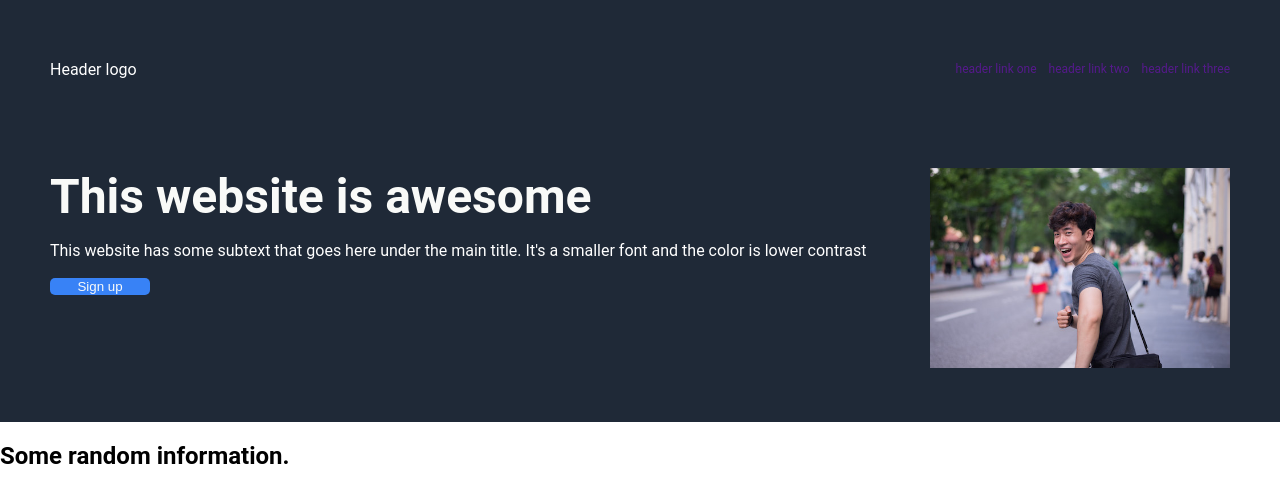
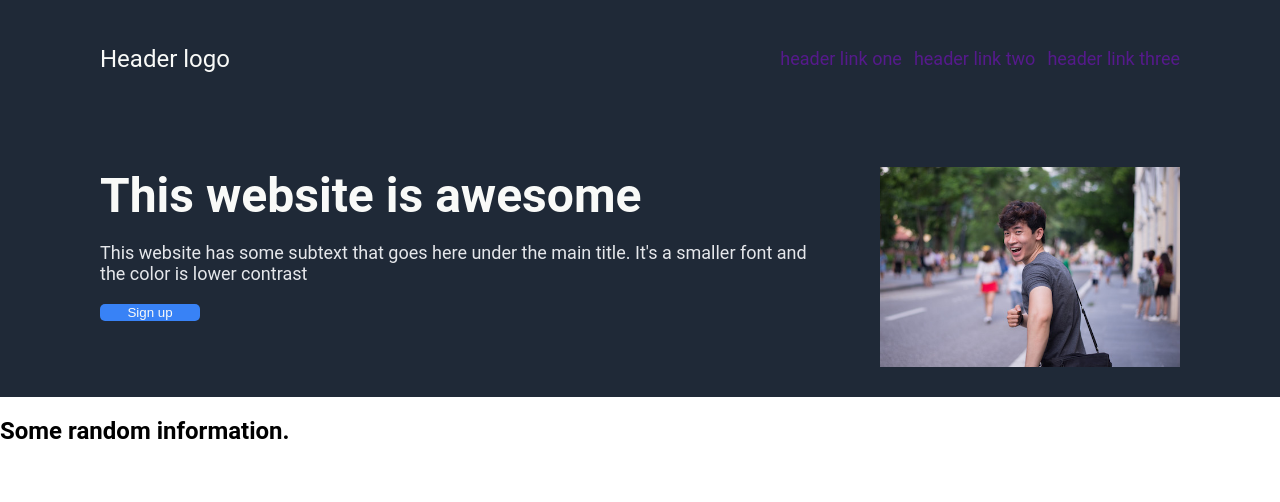
Before and after one commit to hainx1610/odin-landing-page, a plain HTML site: page index.html in a window 1280 px wide. Drawn offline with Linux system fonts and the light colour scheme.

Commit message:
add more styles for first section

```diff
--- a/index.html
+++ b/index.html
@@ -23,9 +23,7 @@
                 <p>This website has some subtext that goes here under the main title. It's a smaller font and the color is lower contrast</p>
                 <button>Sign up</button>
             </div>
-            <div class="intro-image">
-                <img src="./images/placeholder-1.jpg" width="300px">
-            </div>
+            <img src="./images/placeholder-1.jpg" width="300px">
         </div>
     </div>
 
--- a/styles.css
+++ b/styles.css
@@ -15,7 +15,7 @@ a:hover, a:visited, a:link, a:active
     background-color: #1F2937;
     display: flex;
     flex-direction: column;
-    padding: 50px;
+    padding: 30px 100px;
 }
 
 .header .top {
@@ -26,11 +26,11 @@ a:hover, a:visited, a:link, a:active
 }
 
 .left-logo {
-
+    font-size: 24px;
+    color: #F9FAF8;
 }
 
 .right-links {
-    font-size: 12px;
     list-style: none;
     display: flex;
     gap: 12px;
@@ -42,11 +42,20 @@ a:hover, a:visited, a:link, a:active
     gap: 50px;
 }
 
+.header .bottom img {
+    align-self: flex-start;
+}
+
 h1 {
     font-size: 48px;
     font-weight: bolder;
     color: #F9FAF8;
     margin: 0;
+}
+
+.right-links, .header .bottom p {
+    font-size: 18px;
+    color: #E5E7EB;
 }
 
 .header .bottom button {
```
